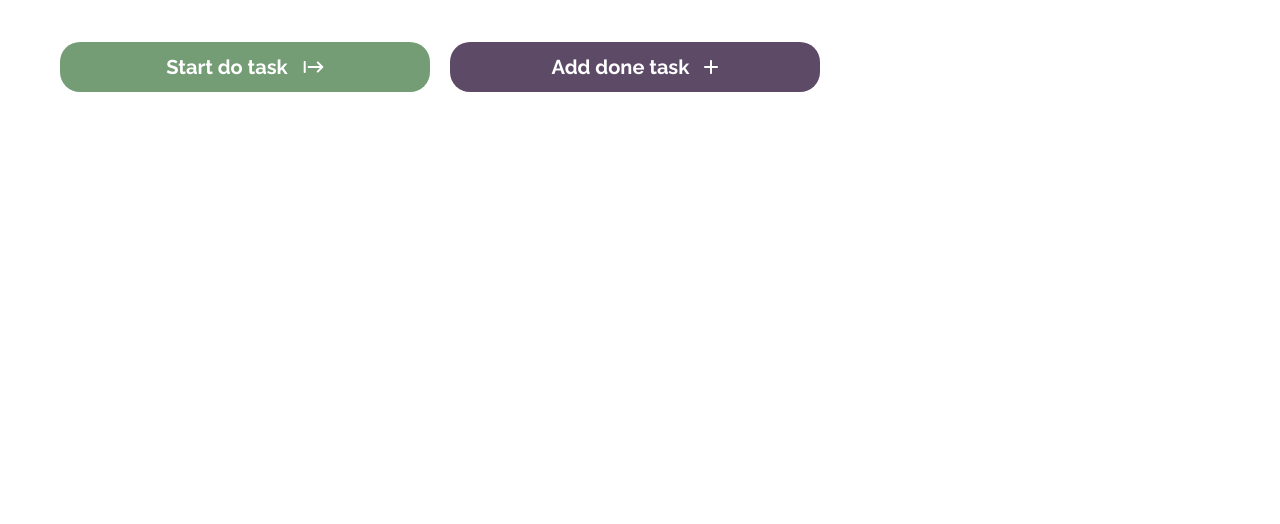
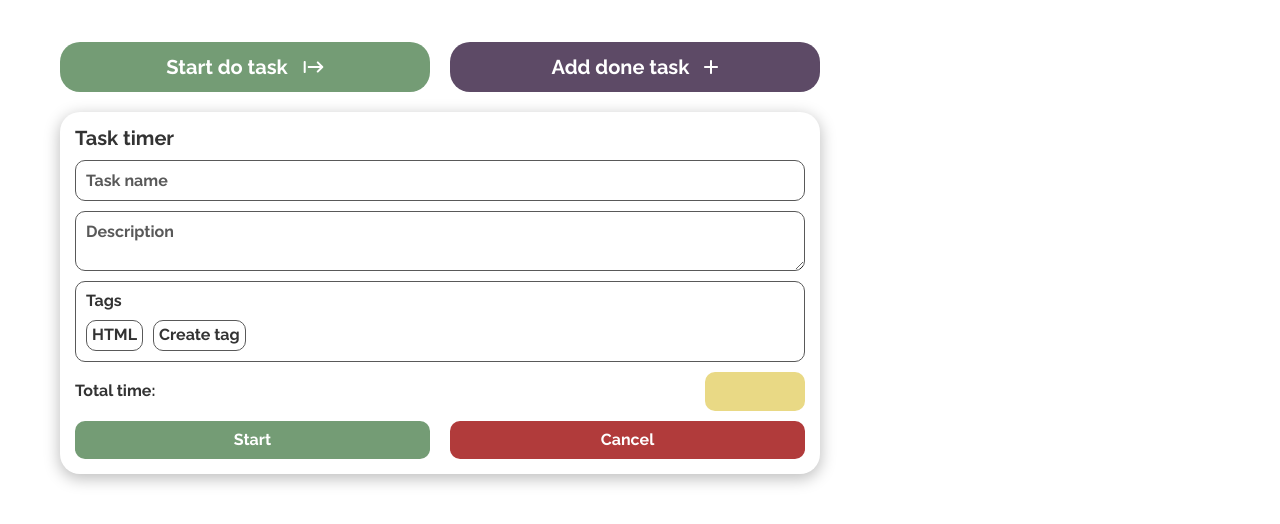
Before and after one commit to textilz/timeTracker, a plain HTML site: page index.html in a window 1280 px wide. Shown: the part 58-582 px from the top of the page. Drawn offline with Linux system fonts and the light colour scheme.

Commit message:
create form

```diff
--- a/assets/css/style.css
+++ b/assets/css/style.css
@@ -109,6 +109,12 @@ main .container {
     gap: var(--gutter-lg);
 }
 
+.flow {
+    display: flex;
+    flex-direction: column;
+    gap: var(--gutter-lg);
+}
+
 .button-container {
     display: flex;
     gap: var(--gutter-lg);
@@ -132,13 +138,15 @@ main .container {
 }
 
 .button_medium {
-    padding: 0 var(--gutter-sm);
+    padding: var(--gutter-sm) 0;
     font-size: var(--size-sm);
+    border-radius: var(--border-radius-sm);
 }
 
 .button_small {
     padding: 5px 5px;
     font-size: var(--size-sm);
+    border-radius: var(--border-radius-sm);
 }
 
 .color_accept {
@@ -160,3 +168,76 @@ main .container {
     background-color: var(--color-yellow);
     color: var(--color-font);
 }
+
+.component {
+    display: flex;
+    flex-direction: column;
+    gap: var(--gutter-sm);
+
+    padding: var(--gutter-md);
+
+    border-radius: var(--border-radius-lg);
+
+    box-shadow: 0 4px 15px 1px rgba(0, 0, 0, 0.25);
+}
+
+.form h2 {
+    font-size: var(--size-md);
+}
+
+.form form {
+    display: flex;
+    flex-direction: column;
+    gap: var(--gutter-sm);
+}
+
+.form input, .form textarea, .tags {
+    padding: var(--gutter-sm);
+    font-size: var(--size-sm);
+    font-weight: 700;
+    border-radius: var(--border-radius-sm);
+
+    border: 1px solid var(--color-input);
+}
+
+.form textarea {
+    resize: vertical;
+}
+
+.form input::placeholder, .form textarea::placeholder {
+    color: var(--color-input);
+}
+
+.timer {
+    border: none !important;
+    text-align: center;
+}
+
+.tags h3 {
+    font-size: var(--size-sm);
+}
+
+.tag-list {
+    display: flex;
+    flex-wrap: wrap;
+    gap: var(--gutter-sm);
+    margin-top: var(--gutter-sm);
+}
+
+.tag {
+    padding: 5px;
+    border-radius: var(--border-radius-sm);
+    border: 1px solid var(--color-input);
+    cursor: pointer;
+}
+
+.timer-container {
+    display: flex;
+    justify-content: space-between;
+    align-items: center;
+}
+
+.timer {
+    padding: var(--gutter-sm) var(--gutter-lg) !important;
+    width: 100px;
+}
--- a/index.html
+++ b/index.html
@@ -68,6 +68,32 @@
                         </svg>
                     </div>
                 </div>
+                <div class="component form form_create-commit">
+                    <h2>Task timer</h2>
+                    <form action="">
+                        <input type="text" placeholder="Task name">
+                        <textarea placeholder="Description"></textarea>
+                        <div class="tags">
+                            <h3>Tags</h3>
+                            <div class="tag-list">
+                                <div class="tag">HTML</div>
+                                <div class="tag tag-creater">Create tag</div>
+                            </div>
+                        </div>
+                        <div class="timer-container">
+                            <p>Total time:</p>
+                            <input class="timer color_note" type="text">
+                        </div>
+                        <div class="button-container">
+                            <div class="button button_medium color_accept">
+                                <p>Start</p>
+                            </div>
+                            <div class="button button_medium color_cancel">
+                                <p>Cancel</p>
+                            </div>
+                        </div>
+                    </form>
+                </div>
             </div>
             <div class="total"></div>
         </div>
```
